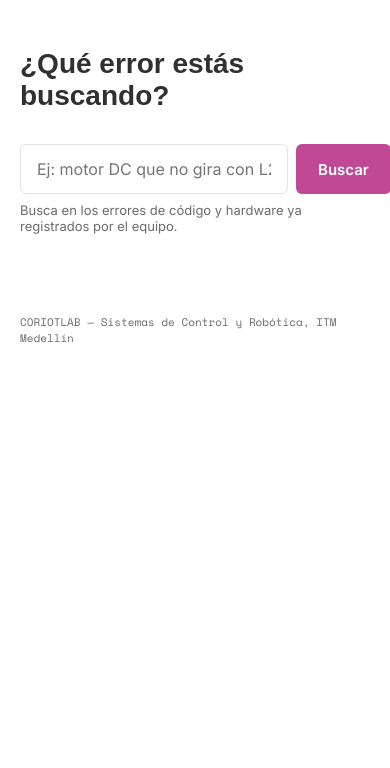
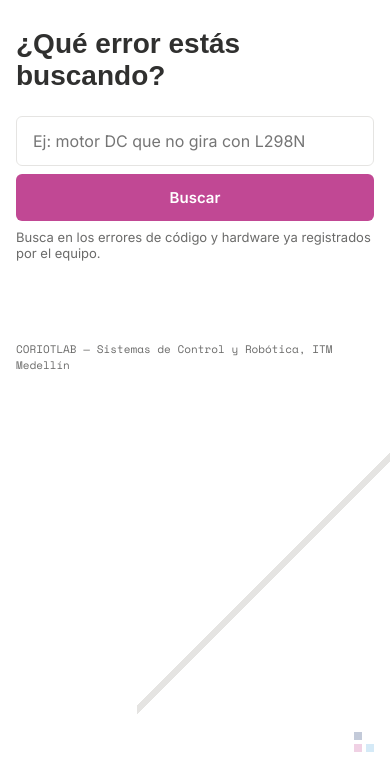
Before and after one commit to CORIOTLAB/coriotlab-backend, a website: page index.html in a window 390 px wide. Shown: the part 76-844 px from the top of the page. Drawn offline with nearby package versions, Linux system fonts and the light colour scheme; a web font is replaced by a local one.

Commit message:
feat: mejoras responsivas y elementos graficos de marca

```diff
--- a/index.html
+++ b/index.html
@@ -3,6 +3,7 @@
 <head>
 <meta charset="UTF-8">
 <meta name="viewport" content="width=device-width, initial-scale=1.0">
+<meta name="description" content="Asistente de búsqueda en lenguaje natural sobre la base de errores de CORIOTLAB — Sistemas de Control y Robótica, ITM Medellín.">
 <title>CORIOT · Registro de errores</title>
 <link rel="icon" type="image/svg+xml" href="/assets/Coriotlab_Isotipo_FullColor.svg">
 <link rel="preconnect" href="https://fonts.googleapis.com">
@@ -27,19 +28,77 @@
     color: var(--gris-pizarra);
     font-family: 'Inter', sans-serif;
     -webkit-font-smoothing: antialiased;
+    overflow-x: hidden;
+  }
+
+  /* Estado de foco accesible y consistente con la marca — visible al
+     navegar con teclado (Tab), sin depender solo del color. */
+  a:focus-visible,
+  button:focus-visible,
+  input:focus-visible {
+    outline: 2px solid var(--azul-digital);
+    outline-offset: 2px;
+  }
+
+  /* Elemento gráfico complementario del manual de marca: línea diagonal
+     sutil de fondo. Un solo acento decorativo, no repetido en más
+     lugares, para que funcione como firma visual y no como ruido. */
+  .linea-diagonal {
+    position: fixed;
+    top: -10%;
+    right: -5%;
+    width: 45vw;
+    height: 180vh;
+    background: linear-gradient(
+      135deg,
+      transparent 48.3%,
+      var(--borde) 48.3%,
+      var(--borde) 48.8%,
+      transparent 48.8%
+    );
+    pointer-events: none;
+    z-index: 0;
+  }
+
+  /* Cuadrados de píxel del isotipo, reutilizados como acento decorativo
+     fijo en la esquina — mismo lenguaje visual del logo, a baja opacidad
+     para no competir con el contenido. */
+  .pixeles-decorativos {
+    position: fixed;
+    bottom: 24px;
+    right: 24px;
+    display: flex;
+    flex-direction: column;
+    gap: 4px;
+    opacity: 0.35;
+    pointer-events: none;
+    z-index: 0;
+  }
+
+  .pixeles-decorativos .fila {
+    display: flex;
+    gap: 4px;
+  }
+
+  .pixeles-decorativos .cuadro {
+    width: 8px;
+    height: 8px;
   }
 
   .contenedor {
+    position: relative;
+    z-index: 1;
     max-width: 680px;
     margin: 0 auto;
-    padding: 32px 20px 80px;
+    padding: 40px 20px 80px;
   }
 
   header {
     display: flex;
     align-items: center;
+    flex-wrap: wrap;
     gap: 12px;
-    margin-bottom: 64px;
+    margin-bottom: 72px;
   }
 
   header img {
@@ -177,9 +236,12 @@
     font-family: 'Space Mono', monospace;
     font-size: 12px;
     text-transform: uppercase;
-    letter-spacing: 0.06em;
+    letter-spacing: 0.08em;
     color: var(--gris-suave);
-    margin: 0 0 12px;
+    margin: 0 0 14px;
+    border-top: 3px solid var(--magenta);
+    padding-top: 12px;
+    width: fit-content;
   }
 
   .fuente {
@@ -234,9 +296,72 @@
     font-size: 11px;
     color: var(--gris-suave);
   }
+
+  /* --- Responsivo --- */
+  @media (max-width: 560px) {
+    .contenedor {
+      padding: 28px 16px 60px;
+    }
+
+    header {
+      margin-bottom: 48px;
+    }
+
+    header span {
+      font-size: 11px;
+    }
+
+    h1 {
+      margin-bottom: 24px;
+    }
+
+    form {
+      flex-direction: column;
+    }
+
+    button {
+      width: 100%;
+    }
+
+    .linea-diagonal {
+      width: 70vw;
+    }
+
+    .pixeles-decorativos {
+      bottom: 16px;
+      right: 16px;
+      opacity: 0.25;
+    }
+
+    .fuente {
+      flex-direction: column;
+      gap: 2px;
+    }
+
+    .fuente-meta {
+      font-size: 11px;
+    }
+  }
+
+  @media (max-width: 380px) {
+    .pixeles-decorativos {
+      display: none;
+    }
+  }
 </style>
 </head>
 <body>
+  <div class="linea-diagonal" aria-hidden="true"></div>
+  <div class="pixeles-decorativos" aria-hidden="true">
+    <div class="fila">
+      <div class="cuadro" style="background: var(--azul-itm);"></div>
+    </div>
+    <div class="fila">
+      <div class="cuadro" style="background: var(--magenta);"></div>
+      <div class="cuadro" style="background: var(--azul-digital);"></div>
+    </div>
+  </div>
+
   <div class="contenedor">
     <header>
       <img src="/assets/Coriotlab_Isotipo_FullColor.svg" alt="CORIOT">
```
